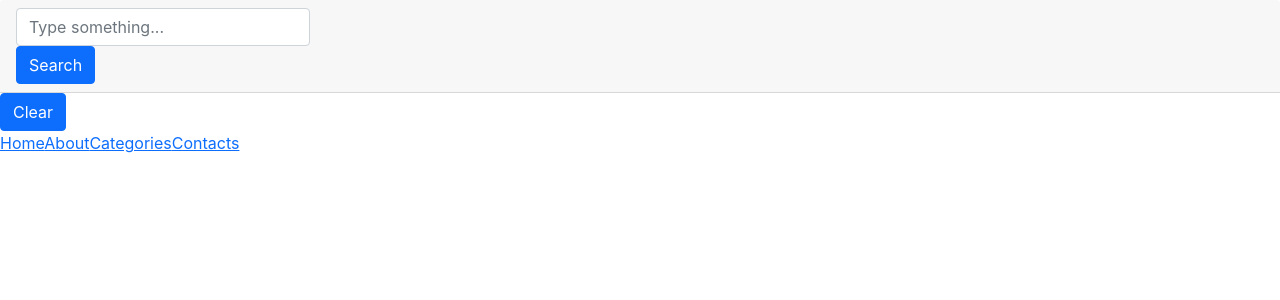
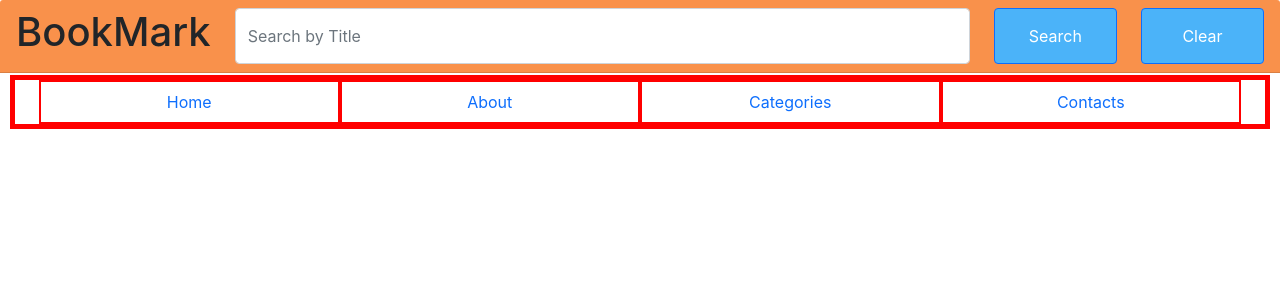
Before and after one commit to NatalieLouise91/bookapp, a React (Create React App) app: page /preview in a window 1280 px wide. Shown: the top 300 px of the page. Built offline with nearby package versions, Linux system fonts and the light colour scheme.

Commit message:
some design stuff

```diff
--- a/public/index.html
+++ b/public/index.html
@@ -25,8 +25,11 @@
       Learn how to configure a non-root public URL by running `npm run build`.
     -->
     <title>BookMark</title>
-
+    <!-- bootstrap -->
     <link href="https://cdn.jsdelivr.net/npm/bootstrap@5.1.3/dist/css/bootstrap.min.css" rel="stylesheet" integrity="sha384-1BmE4kWBq78iYhFldvKuhfTAU6auU8tT94WrHftjDbrCEXSU1oBoqyl2QvZ6jIW3" crossorigin="anonymous">
+   <!-- google embed -->
+   <link href="https://fonts.googleapis.com/icon?family=Material+Icons"
+   rel="stylesheet">
   </head>
   <body>
     <noscript>You need to enable JavaScript to run this app.</noscript>
@@ -42,5 +45,6 @@
       To create a production bundle, use `npm run build` or `yarn build`.
     -->
     <script src="https://cdn.jsdelivr.net/npm/bootstrap@5.1.3/dist/js/bootstrap.bundle.min.js" integrity="sha384-ka7Sk0Gln4gmtz2MlQnikT1wXgYsOg+OMhuP+IlRH9sENBO0LRn5q+8nbTov4+1p" crossorigin="anonymous"></script>
+
   </body>
 </html>
--- /dev/null
+++ b/src/Navbar.css
@@ -0,0 +1,20 @@
+.navbar{
+  /* padding: 10px; */
+  display: flex;
+  flex-direction: row;
+  /* background-color: black; */
+
+}
+.links{
+    border: 5px solid red;
+    text-align: center;
+
+}
+
+.nav-link{
+    border: 2px solid red;
+}
+
+.nav-link:active{
+    background-color: black;
+}
--- /dev/null
+++ b/src/Searchbar.css
@@ -0,0 +1,45 @@
+.container{
+    max-width: 100%;
+}
+
+.card-header{
+    background-color:#f9914b    ;
+}
+.searchbar{
+    width: 500px;
+}
+
+.logo{
+    justify-content: center;
+}
+
+.btn{
+    background-color: #4bb3f9;
+    color: rgb(255, 255, 255);
+    transition: 0.4s;
+}
+
+.btn:hover{
+    background-color:  #0094F7    ;
+}
+
+.single-card{
+    padding: 20px;
+}
+.inner-card{
+    transition: 0.3s;
+    margin-top: 10px;
+}
+.inner-card:hover{
+    box-shadow: 5px 10px 8px #00000017;
+
+}
+
+.card-img-top{
+    max-height: 200px;
+}
+.card-desc{
+    display:flex;
+    flex-direction: column;
+    /* align-content: center; */
+}
--- a/src/components/App.js
+++ b/src/components/App.js
@@ -7,8 +7,9 @@ import About from './About';
 import Categories from './Categories';
 import Contacts from './Contacts';
 // import Books from './Books';
-import Search from './Search';
+// import Preview from './Preview';
 import SearchBar from './SearchBar';
+
 function App() {
   return (
     <div>
@@ -20,7 +21,7 @@ function App() {
           <Route path="/about" exact component={About}/>
           <Route path="/categories" exact component={Categories}/>
           <Route path="/contacts" exact component={Contacts}/>
-          <Route path="/search" exact component={Search}/>
+          {/* <Route path="/preview" exact component={Preview}/> */}
         </Switch>
       </BrowserRouter>
     </div>
--- a/src/components/Navigation.js
+++ b/src/components/Navigation.js
@@ -1,14 +1,19 @@
 import React from 'react';
 import { Link } from 'react-router-dom';
+import "../Navbar.css"
 
 function Navigation() {
+
     return (
     <header>
-        <nav>
-            <Link to="/">Home</Link>
-            <Link to="/about">About</Link>
-            <Link to="/categories">Categories</Link>
-            <Link to="/contacts">Contacts</Link>
+        <nav className="navbar">
+                <div className="container links row mx-auto">
+                <Link to="/" className="nav-link col">Home</Link>
+                <Link to="/about" className="nav-link col">About</Link>
+                <Link to="/categories" className="nav-link col">Categories</Link>
+                <Link to="/contacts" className="nav-link col ">Contacts</Link>
+                {/* <Link to="/preview">Preview</Link> */}
+            </div>
         </nav>
     </header>
     );
--- /dev/null
+++ b/src/components/Preview.js
@@ -0,0 +1,13 @@
+import React, {useEffect} from 'react'
+
+function Preview() {
+
+
+    return (
+        <div>
+            hi
+    </div>
+    )
+}
+
+export default Preview
--- a/src/components/Search.js
+++ /dev/null
@@ -1,11 +0,0 @@
-import React from 'react'
-
-function Search() {
-    return (
-        <div>
-
-        </div>
-    )
-}
-
-export default Search
--- a/src/components/SearchBar.js
+++ b/src/components/SearchBar.js
@@ -1,4 +1,5 @@
 import React, { useState } from 'react';
+import "../Searchbar.css";
 import axios from 'axios';
 
 const SearchBar = () => {
@@ -25,31 +26,37 @@ const SearchBar = () => {
 
     return (
         <form onSubmit={handleSubmit}>
-        <div className="card-header main-search">
+        <div className="card-header main-search container ">
             <div className="row">
-                <div className="col-12 col-md-3 col-xl-3">
-                    <input onChange={handleChange} className="AutoFocus form-control" placeholder="Type something..." type="text" />
+                <div className="col logo ">
+                    <h1>BookMark</h1>
                 </div>
-                <div className="ml-auto">
-                    <input type="submit" value="Search" className="btn btn-primary search-btn" />
-                </div>
+                    <div className="col-6 flex-fill d-grid gap-2 mx-auto">
+                        <input onChange={handleChange} className="AutoFocus form-control search-bar" placeholder="Search by Title" type="text" />
+                    </div>
+
+                    <div className="col d-grid gap-2 mx-auto">
+                        <input type="submit" value="Search" className="btn btn-primary search-btn" />
+                    </div>
+                        <div className="col d-grid gap-2 mx-auto">
+                        <input onClick={handleClear} type="submit" value="Clear" className="btn  btn-primary" />
+                    </div>
+
             </div>
         </div>
 
-        <input onClick={handleClear} type="submit" value="Clear" className="btn btn-primary" />
-
         <div className="container">
-                <div className="row">
+                <div className="row shelf g-2">
                     {result.map(book => (
-                        <div className="col-sm-2">
-                            <div style={{ 'marginTop': '10px' }}>
-
-                                <img variant="top" src={book.volumeInfo.imageLinks !== undefined ? book.volumeInfo.imageLinks.thumbnail : ''} alt={book.title} />
-                                <div>
+                        <div className="col-sm-2 single-card">
+                            <div className="inner-card">
+                                  <img className="text-center card-img-top" variant="top" src={book.volumeInfo.imageLinks !== undefined ? book.volumeInfo.imageLinks.thumbnail : ''} alt={book.title} />
+                                <div className="card-desc">
                                     <h5 className="card-title">{book.volumeInfo.title}</h5>
                                     <p className="card-title">{book.volumeInfo.authors}</p>
                                     <p className="card-title">{book.volumeInfo.averageRating}</p>
-                                    <a href= {book.volumeInfo.previewLink} target="_blank" className="btn btn-primary" >Preview</a>
+                                    <a href= {book.volumeInfo.previewLink} target="_blank" className="preview btn btn-primary" >Preview</a>
+
                                 </div>
                             </div>
                         </div>
```
